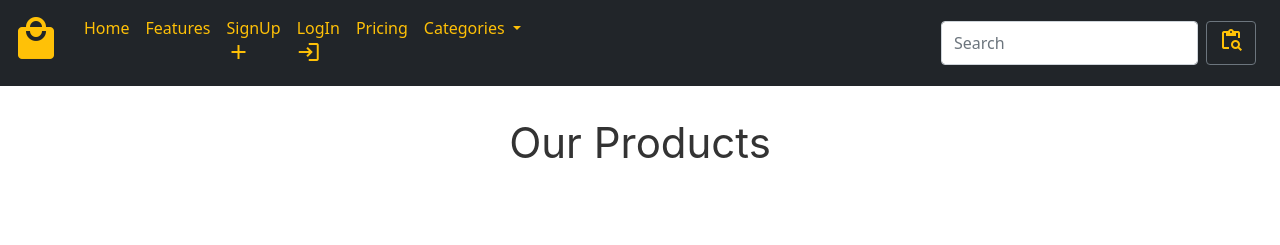
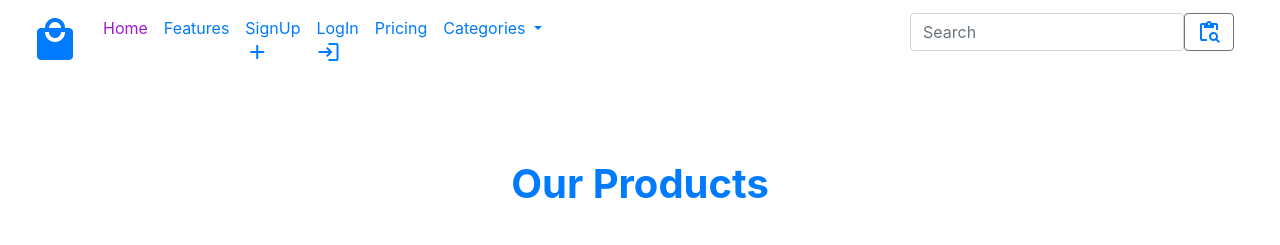
Before and after one commit to ValiRakhmatullaev/Shop, a Django app: page / in a window 1280 px wide. Shown: the top 245 px of the page. Run offline with Django 4.2, Linux system fonts and the light colour scheme; data that the repository does not hold is empty; some libraries are stand-ins or nearby versions.

Commit message:
update files

```diff
--- a/online_sales/static/css/base.css
+++ b/online_sales/static/css/base.css
@@ -1,5 +1,17 @@
+#bg{
+    background-repeat: no-repeat;
+    background-size: 1800px 900px;
+    background-position: top;
+    background-color: light ;
+    background-position: center;
+    background-repeat: no-repeat;
+    background-size: cover;
+    height: 100vh;
+}
 body {
-    background: light;
+ background-repeat: no-repeat;
+    background-size: width: 100% height: 100%;
+    background-position: top;
 }
 
 .product_title {
@@ -19,3 +31,24 @@ body {
     text-transform: uppercase;
     letter-spacing: .2em;
 }
+
+#particles-js canvas {
+    display: block;
+    vertical-align: bottom;
+    -webkit-transform: scale(1);
+    -ms-transform: scale(1);
+    transform: scale(1);
+    opacity: 1;
+    -webkit-transition: opacity .8s ease, -webkit-transform 1.4s ease;
+    transition: opacity .8s ease, transform 1.4s ease
+
+}
+
+#particles-js {
+    width: 100%;
+    height: 100%;
+    position: fixed;
+    z-index: -1;
+    top: 0;
+    left: 0;
+}
--- a/shop/templates/base.html
+++ b/shop/templates/base.html
@@ -1,5 +1,4 @@
 {% load static %}
-<!doctype html>
 <html lang="en">
 <head>
     <!-- Required meta tags -->
@@ -7,28 +6,37 @@
     <meta name="viewport" content="width=device-width, initial-scale=1">
 
     <!-- Bootstrap CSS -->
-    <link href="https://cdn.jsdelivr.net/npm/bootstrap@5.1.3/dist/css/bootstrap.min.css" rel="stylesheet"
-          integrity="sha384-1BmE4kWBq78iYhFldvKuhfTAU6auU8tT94WrHftjDbrCEXSU1oBoqyl2QvZ6jIW3" crossorigin="anonymous">
+    <link rel="stylesheet" href="https://cdn.jsdelivr.net/npm/bootstrap@4.5.3/dist/css/bootstrap.min.css"
+          integrity="sha384-TX8t27EcRE3e/ihU7zmQxVncDAy5uIKz4rEkgIXeMed4M0jlfIDPvg6uqKI2xXr2" crossorigin="anonymous">
 
     <link href="https://fonts.googleapis.com/icon?family=Material+Icons"
           rel="stylesheet">
     <link rel="stylesheet" type="text/css" href="{% static 'css/base.css' %}">
-    <link rel="stylesheet" href="https://cdn.jsdelivr.net/npm/uikit@3.13.7/dist/css/uikit.min.css" />
+    {% block css %}
+
+    {% endblock %}
 
 
     <style type="text/css">.material-icons.md-48 { font-size: 48px; }</style>
 
     <title>{% block title %} {% endblock %}</title>
 </head>
-<body>
 
 {% include 'navbar.html' %}
+<body id="bg" style="">
+<div id="particles-js">
+</div>
+<div class="container">
+    <div class="row">
+        <div class="col-2"></div>
+        <div class="col-8 mt-5 mb-5">
+            {% block content %}
 
-{% block content %}
-{% endblock %}
-
-
-{% include 'footer.html' %}
+            {% endblock %}
+        </div>
+        <div class="col-2"></div>
+    </div>
+</div>
 
 <!-- Optional JavaScript; choose one of the two! -->
 <!-- Option 1: Bootstrap Bundle with Popper -->
@@ -37,6 +45,6 @@
         crossorigin="anonymous"></script>
 <script src="https://ajax.googleapis.com/ajax/libs/jquery/3.5.1/jquery.min.js"></script>
 <script type="text/javascript" src="{% static 'js/base.js' %}"></script>
-
 </body>
+{% include 'footer.html' %}
 </html>
--- a/shop/templates/footer.html
+++ b/shop/templates/footer.html
@@ -1,4 +1,4 @@
-<footer class="bg-dark text-white mt-5 p-5 ">
+<footer class="bg text-white mt-5 p-5 ">
     <div class="container text-warning">
         <p class="lead text-center"> Copyright &copy; 2022 Vali Shop</p>
     </div>
--- a/shop/templates/home.html
+++ b/shop/templates/home.html
@@ -6,33 +6,22 @@
 Home
 {% endblock %}
 {% block content %}
-<div class="container-fluid">
-    <div class="row">
-        <img class="img-fluid" src="" alt="">
-    </div>
-</div>
 
 <div class="py-4">
     <div class="container">
         <div class="row">
             <div class="col-10 mx-auto my-2 text-center">
-                <h1 class="text-capitalize font-weight-bold">
+                <h1 class="text-capitalize font-weight-bold text-primary">
                     Our Products
                 </h1>
             </div>
         </div>
     </div>
 </div>
-
-<div class="container">
-    <div class="row">
-        {% if request.user.is_authenticated and request.user.first_name%}
 {% for product in products %}
-        <div class="col-9 mx-auto col-md-6 col-lg-3">
-                <div>
 <div class="card mb-5">
-                        <div class="p-4"
-                             style="background-image: url({{product.image.url}}); wight:400px; height:400px; background-position: center;background-repeat: no-repeat;background-size: cover;">
+    <div class=""
+         style="background-image: url({{product.image.url}}); wight:200px; height:200px; background-position: center;background-repeat: no-repeat;background-size: cover;">
     </div>
     <div class="card-footer d-flex justify-content-between"
          style="background:transparent; border-color:transparent">
@@ -45,10 +34,49 @@ Home
         </h5>
     </div>
 </div>
+{% endfor %}
+<div id="carouselExampleCaptions" class="carousel slide" data-bs-ride="carousel">
+    <div class="carousel-indicators">
+        <button type="button" data-bs-target="#carouselExampleCaptions" data-bs-slide-to="0" class="active"
+                aria-current="true" aria-label="Slide 1"></button>
+        <button type="button" data-bs-target="#carouselExampleCaptions" data-bs-slide-to="1"
+                aria-label="Slide 2"></button>
+        <button type="button" data-bs-target="#carouselExampleCaptions" data-bs-slide-to="2"
+                aria-label="Slide 3"></button>
+    </div>
+    <div class="carousel-inner">
+        <div class="carousel-item active">
+            <img src="{% static 'images/back.jpg' %}" class="d-block w-100" alt="...">
+            <div class="carousel-caption d-none d-md-block">
+                <h5 style="color: darkorchid">ФСЗН</h5>
+                <p style="color: darkorchid">Мы заботимся о вас.</p>
             </div>
         </div>
-        {% endfor %}
-        {% endif %}
+        <div class="carousel-item">
+            <img src="{% static 'images/back.jpg' %}" class="d-block w-100" alt="...">
+            <div class="carousel-caption d-none d-md-block">
+                <h5 style="color: darkorchid">ФСЗН</h5>
+                <p style="color: darkorchid">Быстро. Надёжно. Качественно.</p>
+            </div>
+        </div>
+        <div class="carousel-item">
+            <img src="{% static 'images/back.jpg' %}" class="d-block w-100" alt="...">
+            <div class="carousel-caption d-none d-md-block">
+                <h5 style="color: darkorchid">ФСЗН</h5>
+                <p style="color: darkorchid ">Мы экономим ваше время.</p>
+            </div>
+        </div>
+    </div>
+    <button class="carousel-control-prev" type="button" data-bs-target="#carouselExampleCaptions" data-bs-slide="prev">
+        <span class="carousel-control-prev-icon" aria-hidden="true"></span>
+        <span class="visually-hidden" style="color: darkorchid">Previous</span>
+    </button>
+    <button class="carousel-control-next" type="button" data-bs-target="#carouselExampleCaptions" data-bs-slide="next">
+        <span class="carousel-control-next-icon" aria-hidden="true"></span>
+        <span class="visually-hidden" style="color: darkorchid">Next</span>
+    </button>
+</div>
+<p class="text-center fs-3"></p>
 </div>
 </div>
 
--- a/shop/templates/navbar.html
+++ b/shop/templates/navbar.html
@@ -1,6 +1,6 @@
-<nav class="navbar navbar-expand-lg navbar-light bg-dark">
+<nav class="navbar navbar-expand-lg navbar-light bg">
     <div class="container-fluid">
-        <a href="#" class="navbar-brand"><i class="material-icons text-warning material-icons md-48">local_mall</i></a>
+        <a href="#" class="navbar-brand"><i class="material-icons text-primary material-icons md-48">local_mall</i></a>
         <button class="navbar-toggler bg-light" type="button" data-bs-toggle="collapse"
                 data-bs-target="#navbarNavDropdown" aria-controls="navbarNavDropdown" aria-expanded="false"
                 aria-label="Toggle navigation">
@@ -9,53 +9,53 @@
         <div class="collapse navbar-collapse justify-content-between" id="navbarNavDropdown">
             <ul class="navbar-nav">
                 <li class="nav-item">
-                    <a class="nav-link active text-warning" aria-current="page" href="{% url 'home' %}">Home</a>
+                    <a class="nav-link active" style="color:#a21acd" aria-current="page" href="{% url 'home' %}">Home</a>
                 </li>
                 <li class="nav-item">
-                    <a class="nav-link text-warning" href="#">Features</a>
+                    <a class="nav-link text-primary" href="#">Features</a>
                 </li>
                 {% if request.user.is_authenticated and request.user.first_name%}
                 <li class="nav-item">
-                    <span class="nav-link text-warning">Welcome, {{ request.user.first_name }}!<i
-                            class="material-icons text-warning material-icons">account_circle</i></span>
+                    <span class="nav-link text-primary">Welcome, {{ request.user.first_name }}!<i
+                            class="material-icons text-primary material-icons">account_circle</i></span>
                 </li>
                 <li class="nav-item">
-                    <a class="nav-link text-warning" href="{% url 'logout' %}">LogOut<i
-                            class="material-icons text-warning material-icons">logout</i></a>
+                    <a class="nav-link text-primary" href="{% url 'logout' %}">LogOut<i
+                            class="material-icons text-primary material-icons">logout</i></a>
                 </li>
                 {% else %}
                 <li class="nav-item">
-                    <a class="nav-link text-warning" href="{% url 'signup' %}">SignUp<i
-                            class="material-icons text-warning material-icons">add</i></a>
+                    <a class="nav-link text-primary" href="{% url 'signup' %}">SignUp<i
+                            class="material-icons text-primary material-icons">add</i></a>
                 </li>
                 <li class="nav-item">
-                    <a class="nav-link text-warning" href="{% url 'login' %}">LogIn<i
-                            class="material-icons text-warning material-icons">login</i></a>
+                    <a class="nav-link text-primary" href="{% url 'login' %}">LogIn<i
+                            class="material-icons text-primary material-icons">login</i></a>
                 </li>
 
                 {% endif %}
 
                 <li class="nav-item">
-                    <a class="nav-link text-warning" href="#">Pricing</a>
+                    <a class="nav-link text-primary" href="#">Pricing</a>
                 </li>
                 <li class="nav-item dropdown">
-                    <a class="nav-link dropdown-toggle text-warning" href="#" id="navbarDropdownMenuLink" role="button"
+                    <a class="nav-link dropdown-toggle text-primary" href="#" id="navbarDropdownMenuLink" role="button"
                        data-bs-toggle="dropdown" aria-expanded="false">
                         Categories
                     </a>
                     <ul class="dropdown-menu" aria-labelledby="navbarDropdownMenuLink">
-                        <a class="dropdown-item text-warning" href="{% url 'home' %}">All products</a>
+                        <a class="dropdown-item text-primary" href="{% url 'home' %}">All products</a>
                         {% for category in links %}
                         <li>
-                            <a class="dropdown-item text-warning " href="{{category.get_url}}">{{category.name}}</a>
+                            <a class="dropdown-item text-primary " href="{{category.get_url}}">{{category.name}}</a>
                             {% endfor %}
                         </li>
                     </ul>
                 </li>
                 {% if item_count > 0 %}
                 <li class="nav-item">
-                    <a class="nav-link active text-warning" aria-current="page" href="{% url 'cart_detail' %}"><i
-                            class="material-icons text-warning material-icons">add_shopping_cart</i>{{item_count}}</a>
+                    <a class="nav-link active text-primary" aria-current="page" href="{% url 'cart_detail' %}"><i
+                            class="material-icons text-primary material-icons">add_shopping_cart</i>{{item_count}}</a>
                 </li>
                 {% endif %}
             </ul>
@@ -64,7 +64,7 @@
             <form class="d-flex">
                 <input class="form-control me-2" type="search" placeholder="Search" aria-label="Search">
                 <button class="btn btn-outline-secondary" type="submit"><i
-                        class="material-icons text-warning material-icons md-36"><span class="material-icons">
+                        class="material-icons text-primary material-icons md-36"><span class="material-icons">
 content_paste_search
 </span></i></button>
             </form>
--- a/shop/templates/product.html
+++ b/shop/templates/product.html
@@ -22,8 +22,11 @@
         <p class="text-justify product_text">{{ product.description }}</p>
         {% if product.stock <= 0 %}
         <p class="text-justify product_text">Out of Stock</p>
-            {% else%}
+        {% endif %}
+        {% if request.user.is_authenticated %}
         <a href="{% url 'add_cart' product.id %}">Add to Cart</a>
+        {% else %}
+        <a class="nav-link text-primary" href="{% url 'signup' %}">SignUp</a>
         {% endif %}
     </div>
 </div>
--- a/shop/urls.py
+++ b/shop/urls.py
@@ -1,10 +1,12 @@
 from django.contrib import admin
 from django.urls import path
 from . import views
-from .views import ListMyOrdersView
+# from .views import ListMyOrdersView
+# from .views import ProductAPIView
 
 urlpatterns = [
     path('', views.home, name='home'),
+    # path('api/v1/product/', ProductAPIView.as_view()),
     path('category/<slug:category_slug>', views.home, name='products_by_category'),
     path('category/<slug:category_slug>/<slug:product_slug>', views.product, name='product_detail'),
     path('cart', views.cart_detail, name='cart_detail'),
@@ -14,6 +16,5 @@ urlpatterns = [
     path('account/create/', views.signUpView, name='signup'),
     path('account/login/', views.loginView, name='login'),
     path('account/logout/', views.logoutView, name='logout'),
-    path('list_my_orders/', ListMyOrdersView.as_view(), name='list_my_orders'),
 
 ]
--- a/shop/views.py
+++ b/shop/views.py
@@ -1,49 +1,83 @@
+from django.core.checks import messages
 from django.core.exceptions import ObjectDoesNotExist
+from django.forms import model_to_dict
+from django.http import HttpResponseRedirect
 from django.shortcuts import render, get_object_or_404, redirect
 from django.contrib.auth.models import Group, User
 from django.urls import reverse_lazy
 from django.views.generic import FormView, ListView
+from rest_framework.response import Response
+from rest_framework.views import APIView
 
-from .forms import SignUpForm, CreateOrderForm
+from .forms import SignUpForm
 from django.contrib.auth.forms import AuthenticationForm
 from django.contrib.auth import login, authenticate, logout
 # Create your views here.
-from shop.models import Category, Product, Cart, CartItem, Order
+from shop.models import Category, Product, Cart, CartItem
+from .serializers import ProductSerializer
+from django.core.mail import send_mail
 
 
-class CreateOrderView(FormView):
-    template_name = 'create_order.html'
-    form_class = CreateOrderForm
-    success_url = reverse_lazy('list_my_orders')
-    extra_context = {'title': 'Create order'}
-
-    def get_form(self, form_class=None):
-        form = super().get_form(form_class)
-        return form
-
-    def form_valid(self, form):
-        self.object = form.save(commit=False)
-        self.object.save()
-        form.save_m2m()
-        return super().form_valid(form)
+# class CreateOrderView(FormView):
+#     template_name = 'create_order.html'
+#     form_class = CreateOrderForm
+#     success_url = reverse_lazy('list_my_orders')
+#     extra_context = {'title': 'Create order'}
+#
+#     def get_form(self, form_class=None):
+#         form = super().get_form(form_class)
+#         return form
+#
+#     def form_valid(self, form):
+#         self.object = form.save(commit=False)
+#         self.object.save()
+#         form.save_m2m()
+#         return super().form_valid(form)
 
 
-class ListMyOrdersView(ListView):
-    template_name = 'list_my_orders.html'
-    extra_context = {'title': 'List my orders', 'order_model': Order}
-    ordering = '-start_datetime'
+# class ListMyOrdersView(ListView):
+#     template_name = 'list_my_orders.html'
+#     extra_context = {'title': 'List my orders', 'order_model': Order}
+#     ordering = '-start_datetime'
 
-    def get_queryset(self):
-        user = self.request.user
-        return Order.objects.filter()
+# def get_queryset(self):
+#     user = self.request.user
+#     return Order.objects.filter()
+#
+# def order_history(request, username):
+#     order_qs = Order.objects.filter(user__username=username)
+#
+#     context = {
+#         'order_qs': order_qs,
+#     }
+#     return render(request, 'list_my_orders.html', context)
 
-    def order_history(request, username):
-        order_qs = Order.objects.filter(user__username=username)
 
-        context = {
-            'order_qs': order_qs,
-        }
-        return render(request, 'list_my_orders.html', context)
+# class ProductAPIView(APIView):
+#     def get(self, request):
+#         w = Product.objects.all().values()
+#         return Response({'posts': ProductSerializer(w, many=True).data})
+#
+#     def post(self, request):
+#         new_post = Product.objects.create(
+#             name=request.data['name'],
+#             category=request.data['category'],
+#             description=request.data['description'],
+#             slug=request.data['slug'],
+#             price=request.data['price'],
+#             stock=request.data['stock'],
+#             available=request.data['available'],
+#             created=request.data['created'],
+#             updated=request.data['updated']
+#
+#         )
+#         return Response({'post': model_to_dict(new_post)})
+
+
+#
+# class Home(ListView):
+#     model = Category
+#     template_name = 'home.html'
 
 
 def home(request, category_slug=None):
```
Also changed, not shown: online_sales/settings.py (+10 -1 lines), shop/forms.py (+5 -5 lines), shop/models.py (+25 -19 lines), shop/templates/cart.html (+6 -11 lines), shop/templates/list_my_orders.html (+11 -40 lines). Lines whose indentation alone changed are shown as unchanged.
